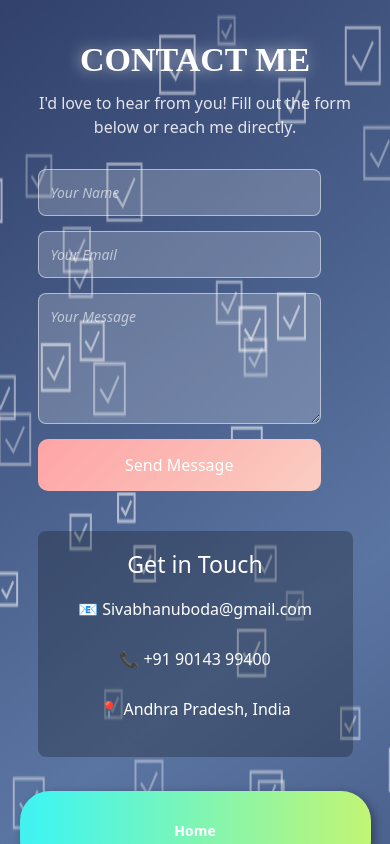
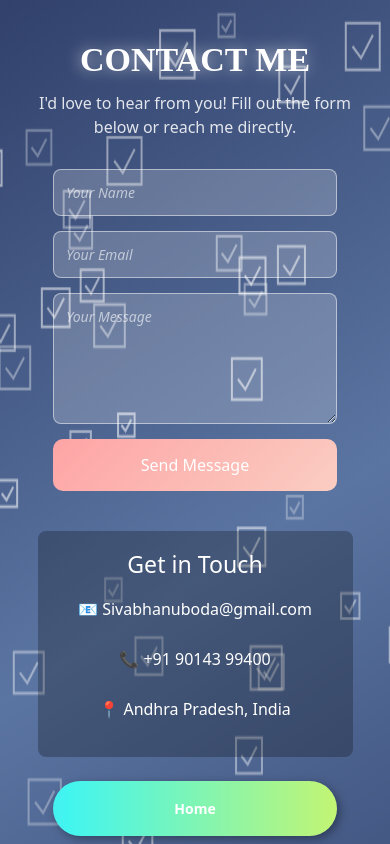
Before and after one commit to BhanuPrasad-Boda/portfolio-1, a React (Create React App) app: page /contact in a window 390 px wide. Shown: the top 844 px of the page. Built offline with nearby package versions, Linux system fonts and the light colour scheme.

Commit message:
update it

```diff
--- a/src/components/Contact.css
+++ b/src/components/Contact.css
@@ -58,6 +58,8 @@
   gap: 40px;
   flex-wrap: wrap;
   width: 100%;
+  margin: 0 auto; /* ensure centering */
+  box-sizing: border-box;
 }
 
 /* ---------------- CONTACT FORM ---------------- */
@@ -81,16 +83,16 @@
   transition: 0.3s;
 }
 
+.contact-form input::placeholder,
+.contact-form textarea::placeholder {
+  color: rgba(255, 255, 255, 0.6);
+  font-style: italic;
+}
+
 .contact-form input:focus,
 .contact-form textarea:focus {
   border-color: #fff;
   outline: none;
-}
-
-.contact-form input::placeholder,
-.contact-form textarea::placeholder {
-  color: rgba(255, 255, 255, 0.6); /* lighter color */
-  font-style: italic;
 }
 
 .contact-form button {
@@ -107,7 +109,7 @@
 
 .contact-form button:hover {
   transform: scale(1.05);
-  box-shadow: 0 0 12px rgba(255,255,255,0.6);
+  box-shadow: 0 0 12px rgba(255, 255, 255, 0.6);
 }
 
 /* ---------------- CONTACT INFO ---------------- */
@@ -117,13 +119,14 @@
   max-width: 400px;
   padding: 20px;
   border-radius: 8px;
-  background: rgba(0,0,0,0.25);
+  background: rgba(0, 0, 0, 0.25);
   color: #fff;
   text-align: center;
   display: flex;
   flex-direction: column;
   justify-content: center;
   gap: 10px;
+  margin: 0 auto; /* center */
 }
 
 /* ---------------- NAVIGATION BUTTONS ---------------- */
@@ -148,7 +151,7 @@
   text-decoration: none;
   font-weight: 600;
   font-size: 16px;
-  border-radius: 30px;
+  border-radius: 30px; /* pill shape */
   color: #fff;
   background: linear-gradient(90deg, #ff6ec4, #7873f5, #42f5ef, #f5f542);
   background-size: 400% 400%;
@@ -165,7 +168,7 @@
 
 .nav-buttons a:hover {
   transform: scale(1.05);
-  box-shadow: 0 0 12px rgba(255,255,255,0.6);
+  box-shadow: 0 0 12px rgba(255, 255, 255, 0.6);
 }
 
 /* ---------------- KEYFRAMES ---------------- */
@@ -182,10 +185,11 @@
     align-items: center;
   }
 
-  .contact-form, .contact-info {
+  .contact-form,
+  .contact-info {
     width: 100%;
     max-width: 90%;
-    margin: 0;
+    margin: 0 auto; /* always center */
     text-align: center;
   }
 
--- a/src/components/Contact.jsx
+++ b/src/components/Contact.jsx
@@ -35,7 +35,7 @@ const Contact = () => {
         <div className="contact-content d-flex flex-wrap justify-content-between">
 
 
-          <div className="contact-form flex-grow-1 ">
+          <div className="contact-form">
             <form
               className="contact-form"
               action="mailto:Sivabhanuboda@gmail.com"
--- a/src/components/Projects.jsx
+++ b/src/components/Projects.jsx
@@ -5,7 +5,7 @@ import { Link } from "react-router-dom";
 export default function Projects() {
   return (
     <motion.div
-      className="projects-container container-fluid"
+      className="projects-container "
       initial={{ transform: "translateY(-300px)", opacity: 0 }}
       animate={{ transform: "translateY(0)", opacity: 1 }}
       transition={{ duration: 1 }}
--- a/src/components/skills.css
+++ b/src/components/skills.css
@@ -114,16 +114,16 @@
   100% { background-position: 0% 50%; }
 }
 
-/* ======================= NAV BUTTONS ======================= */
+/* ======================= NAVIGATION BUTTONS ======================= */
 .c1, .c2 {
   display: flex;
-  justify-content: center;
+  justify-content: center;  /* center buttons horizontally */
   flex-wrap: wrap;
   gap: 20px;
   width: 100%;
-  max-width: 100%;
   margin: 20px 0 0 0;
   padding: 0;
+  box-sizing: border-box;
 }
 
 .nav-btn {
@@ -136,9 +136,6 @@
 
   width: 280px;
   height: 80px;
-  min-width: 280px;
-  min-height: 80px;
-
   font-size: 22px;
   font-weight: 700;
   text-align: center;
@@ -150,12 +147,17 @@
   box-shadow: 3px 3px 10px rgba(0,0,0,0.35);
   cursor: pointer;
 
-  margin: 10px;
+  margin: 0; /* remove individual button margin to prevent misalignment */
   white-space: nowrap;
   overflow: hidden;
   text-overflow: ellipsis;
 
   transition: transform 0.3s ease, box-shadow 0.3s ease;
+}
+
+.nav-btn.resume-btn {
+  background: linear-gradient(135deg, #ff7e5f, #feb47b, #ff758c, #ffb347);
+  animation: buttonGradient 7s ease infinite;
 }
 
 .nav-btn:hover {
@@ -181,10 +183,9 @@
   }
 
   .nav-btn {
-    width: 90vw;
-    height: 70px;
+    width: 85vw;
+    height: 60px;
     font-size: 19px;
-    min-width: 90vw;
   }
 }
 
@@ -192,9 +193,10 @@
   .card {
     width: 90%;
   }
+
   .nav-btn {
-    width: 95%;
-    height: 65px;
+    width: 85vw;
+    height: 55px;
     font-size: 18px;
   }
 }
```
